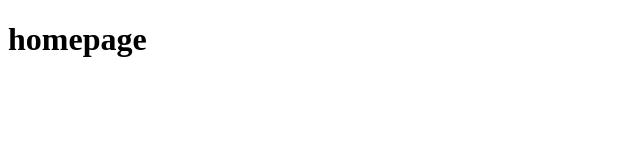
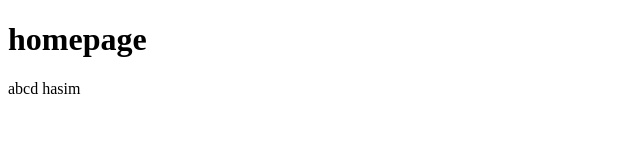
Before and after one commit to Himruzz/gitsample, a plain HTML site: page index.html in a window 1280 px wide. Shown: the full height of the page, 0-640 px from the left. Drawn offline with Linux system fonts and the light colour scheme.

Commit message:
indexx updted

```diff
--- a/index.html
+++ b/index.html
@@ -7,6 +7,7 @@
 </head>
 <body>
     <h1>homepage</h1>
+    <p>abcd hasim</p>
 
 </body>
 </html>
```
